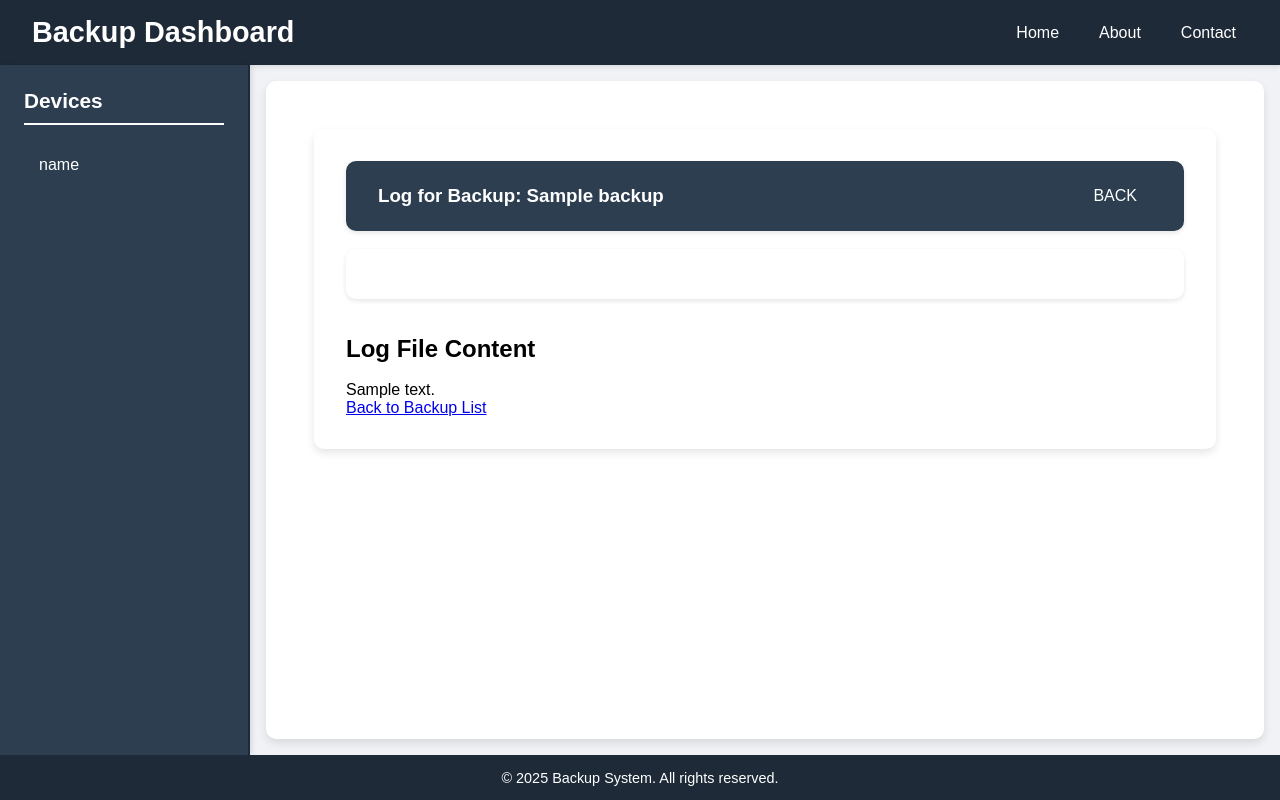
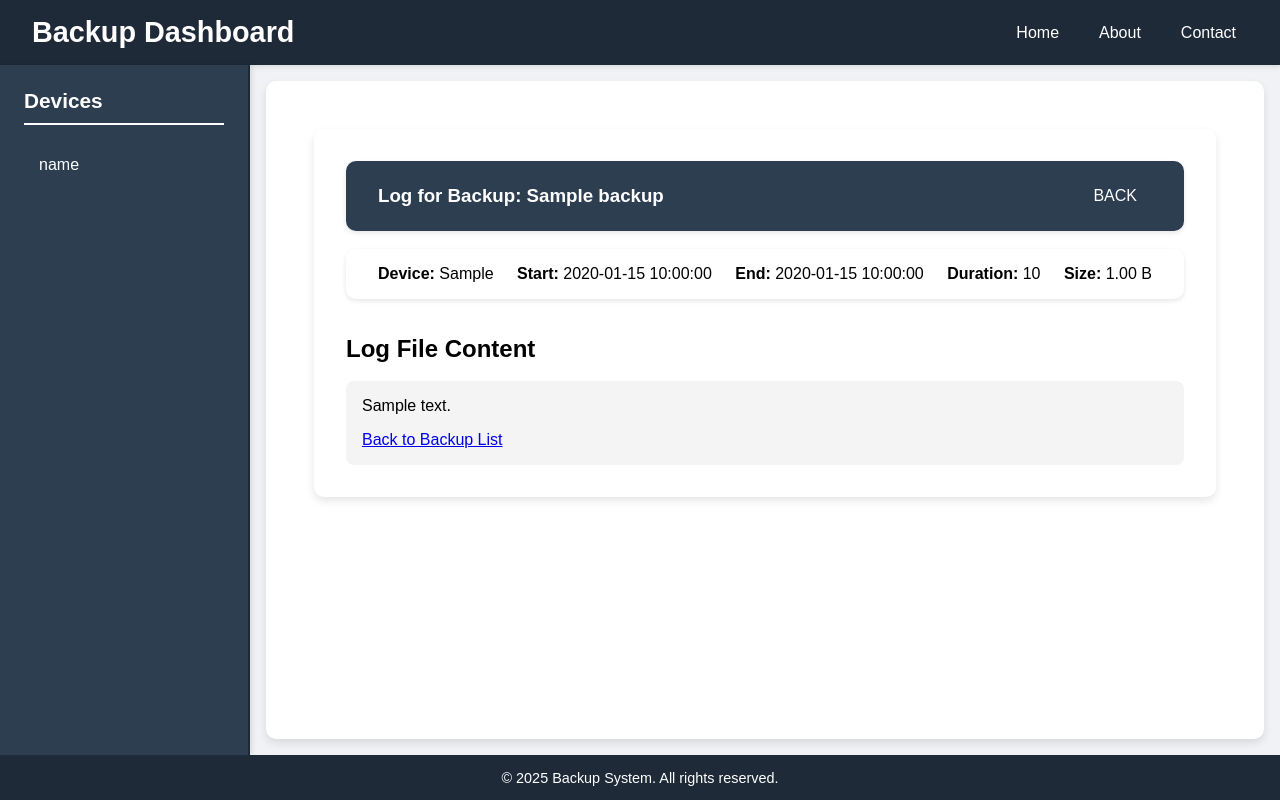
Before and after one commit to TrickShotMLG02/raspiBackupWebInterface, a Flask app: template templates/view_log.html in a window 1280 px wide. Run offline with Flask 3, Linux system fonts and the light colour scheme; the template is opened without the code that fills it: most values are stand-ins (such as "Sample title", 1, 10 or a date in 2020).

Commit message:
some more ui improvements

```diff
--- a/static/css/style.css
+++ b/static/css/style.css
@@ -4,6 +4,10 @@
     padding: 0;
     box-sizing: border-box;
     font-family: 'Arial', sans-serif;
+}
+
+body {
+    overflow: hidden; /* Prevent the page from scrolling */
 }
 
 /* Wrapper */
@@ -217,6 +221,40 @@ table th.log-col, table td.log-col {
     background-color: transparent;
 }
 
+.log-container {
+    display: flex;
+    flex-direction: column;
+    width: 100%;
+    max-height: 50vh; /* You can adjust the max height */
+    overflow-x: auto; /* Enables both horizontal and vertical scrollbars */
+    padding: 1em;
+    background-color: #f4f4f4;
+    border-radius: 8px;
+}
+
+.log-container pre {
+    flex-grow: 1; /* Allow the log content to take up remaining space */
+    overflow: auto; /* Scrollbars will appear for pre-content if necessary */
+    white-space: pre-wrap; /* Wrap text if it overflows horizontally */
+    word-wrap: break-word;
+}
+
+.log-container p {
+    align-self: flex-start;
+    margin-top: 1em;
+}
+
+.arrange-horizontally > * {
+    display: inline-block;
+    text-align: center;
+}
+.arrange-vertically > * {
+    display: block;
+}
+
+.font-color-black {
+    color: #000000; /* Set the desired text color */
+}
 
 /* Responsive Design */
 @media (max-width: 768px) {
--- a/templates/view_log.html
+++ b/templates/view_log.html
@@ -9,18 +9,21 @@
             <a href="" class="flex-item-right">BACK</a>
         </div>
         <br>
-        <div class="container-primary transparent-background">
+        <div class="container-primary transparent-background font-color-black">
             <p><strong>Device:</strong> {{ selected_device }}</p>
             <p><strong>Start:</strong> {{ backup.start_date }}</p>
             <p><strong>End:</strong> {{ backup.end_date }}</p>
             <p><strong>Duration:</strong> {{ backup.duration }}</p>
-            <p><strong>Size:</strong> {{ backup.size }}</p>
+            <p><strong>Size:</strong> {{ backup.size | filesizeformat }}</p>
         </div>
         <br>
         <br>
         <h2>Log File Content</h2>
         <br>
-        <pre>{{ log_content }}</pre>
-        <p><a href="{{ url_for('index') }}">Back to Backup List</a></p>
+        <div class="log-container">
+            <pre>{{ log_content }}</pre>
+            <p><a href="{{ url_for('index') }}">Back to Backup List</a></p>
+        </div>
     </div>
+
 {% endblock %}
```
